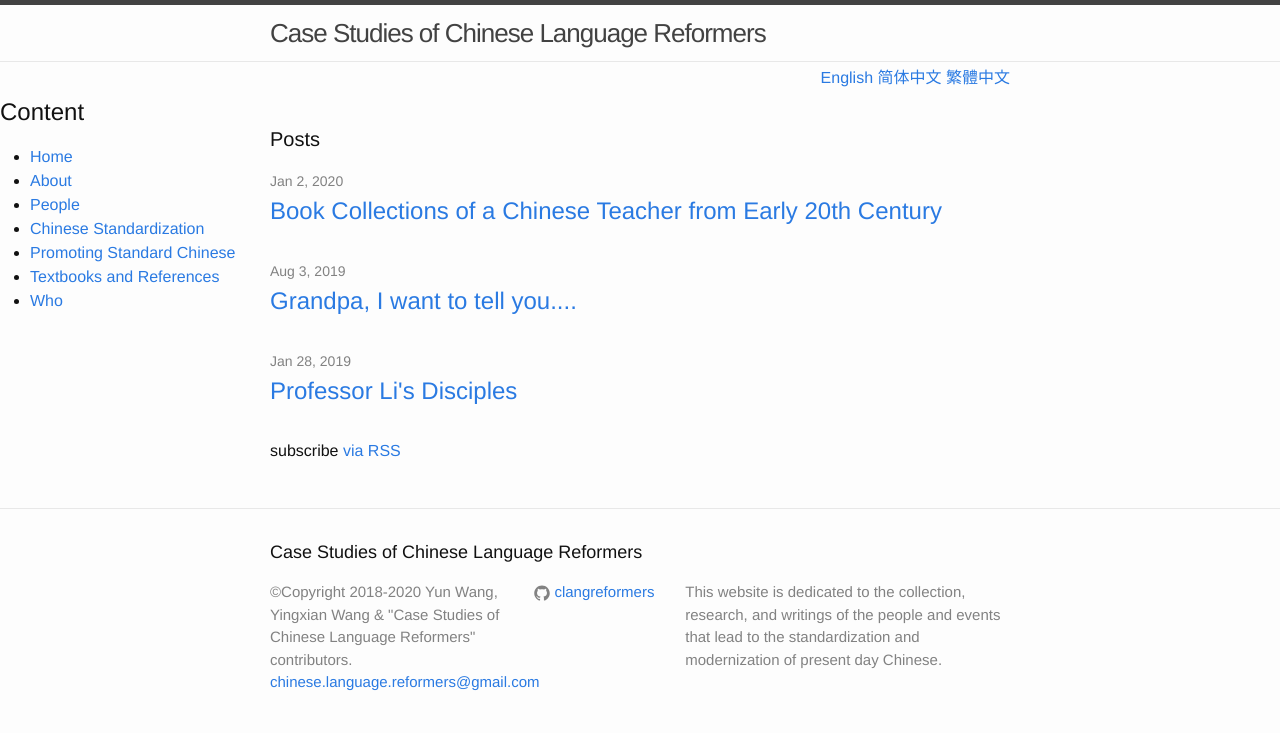
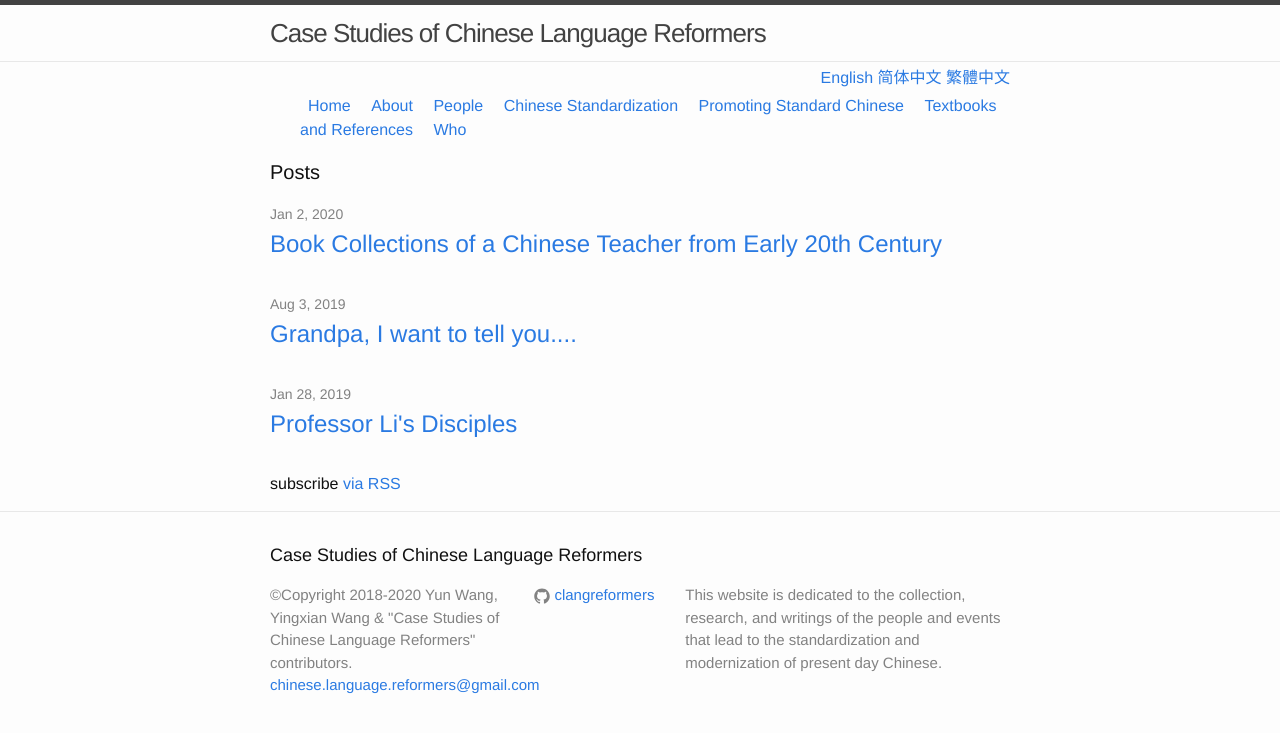
Before and after one commit to clangreformers/clangreformers.github.io, a Jekyll site: the page built from index.html, in a window 1280 px wide. Shown: the top 733 px of the page. Built offline with Jekyll 4.4.1, drawn with Linux system fonts in a browser that asks for light colours; comment, search, counter and statistics services are not loaded.

Commit message:
Adjust format

```diff
--- a/_layouts/default.html
+++ b/_layouts/default.html
@@ -1,5 +1,12 @@
 <!DOCTYPE html>
 <html lang="{{ page.lang }}">
+<head>
+    <style>
+        ul#menu li {
+            display:inline;
+            padding: 8px;
+        }
+    </style>
 
   {% include head.html %}
   {% if page.lang == "English" %}
@@ -14,32 +21,22 @@
     {% assign title = site.data.mysidebar-tw.docs_list_title %}
     {% assign docs = site.data.mysidebar-tw.docs %}
   {% endif %}
-
+  </head>
   <body>
 
     {% include header.html %}
-    <div class="sidenav" style="float: left;">
-        <h2>{{ title }}</h2>
-        <ul>
+    <div class="wrapper">
+        <ul id="menu">
             {% for item in docs %}
           <li><a href="{{ item.url }}">{{ item.title }}</a></li>
           {% endfor %}
         </ul>
-    </div>
-    <div class="page-content">
-      <div class="wrapper">
+
         {{ content }}
-      </div>
     </div>
 
     {% include footer.html %}
-    {% if page.lang == "English" %}
-        {% include guest-comments.html %}
-    {% elsif page.lang == "简体中文" %}
-        {% include guest-comments-cn.html %}
-    {% elsif page.lang == "繁體中文" %}
-       {% include guest-comments-tw.html %}
-    {% endif %}
+    {% include guest-comments.html %}
   </body>
 
 </html>
```
Also changed, not shown: _includes/guest-comments-cn.html (deleted, +0 -22 lines), _includes/guest-comments-tw.html (deleted, +0 -22 lines), 2 other files.
